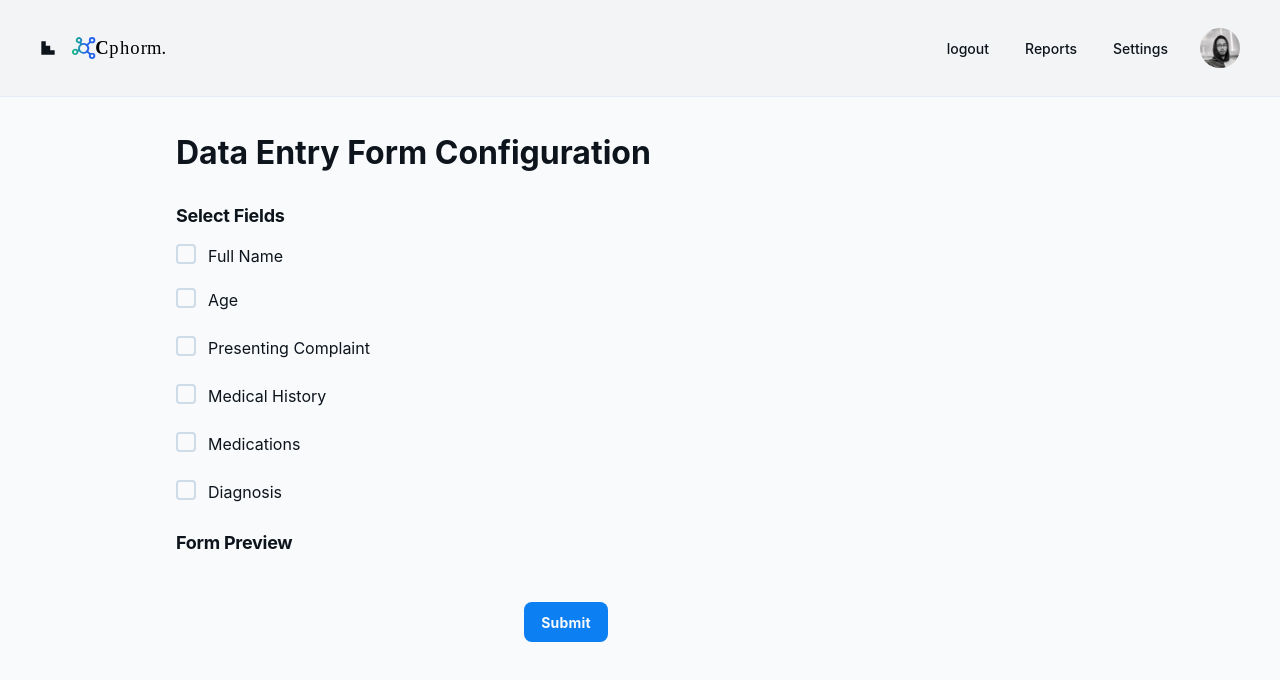
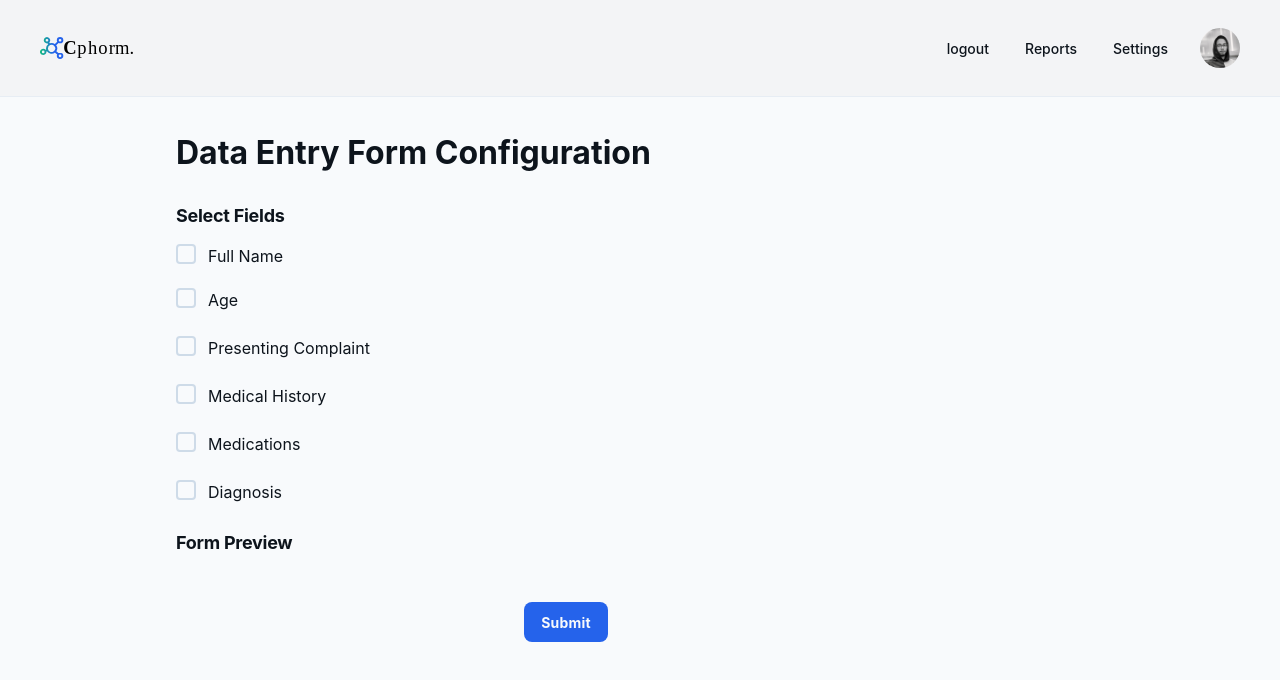
Before and after one commit to Y4h14/Cphorm, a plain HTML site: page form/client/index.html in a window 1280 px wide. Drawn offline with nearby package versions, Linux system fonts and the light colour scheme.

Commit message:
deletion of svg null logo and minor animations

```diff
--- a/form/client/index.html
+++ b/form/client/index.html
@@ -15,9 +15,6 @@
       <div class="layout-container flex h-full grow flex-col">
         <header class="flex items-center justify-between whitespace-nowrap border-b border-solid border-b-[#e7edf4] px-10 py-1.4 bg-[#F3F4F6]">
           <div class="flex items-center gap-4 text-[#0d141c]">
-            <svg class="size-4" viewBox="0 0 48 48" fill="none" xmlns="http://www.w3.org/2000/svg">
-              <path d="M4 4H17.3334V17.3334H30.6666V30.6666H44V44H4V4Z" fill="currentColor"></path>
-            </svg>
             <img src="assets/Asset4.svg" alt="Cphorm Logo" class="h-24 w-24 object-contain" />
           </div>
           <div class="flex flex-1 justify-end gap-8">
@@ -94,7 +91,11 @@
               <div class="flex px-4 py-3 justify-end">
                 <button
                   type="submit"
-                  class="flex min-w-[84px] max-w-[480px] cursor-pointer items-center justify-center overflow-hidden rounded-lg h-10 px-4 bg-[#0c7ff2] text-slate-50 text-sm font-bold leading-normal tracking-[0.015em]"
+                  class="flex min-w-[84px] max-w-[480px] cursor-pointer items-center justify-center overflow-hidden rounded-lg h-10 px-4
+                         bg-[#2563EB] text-slate-50 text-sm font-bold leading-normal tracking-[0.015em]
+                         transition-all duration-200 ease-in-out
+                         hover:bg-[#1d4ed8] hover:scale-105
+                         active:scale-95 active:bg-[#1e40af] focus:outline-none focus:ring-2 focus:ring-[#2563EB] focus:ring-offset-2"
                 >
                   <span class="truncate">Submit</span>
                 </button>
```
